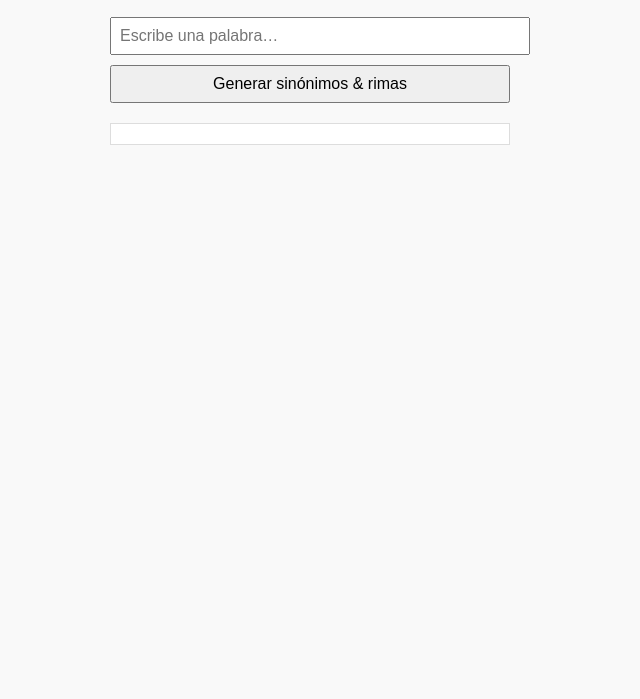
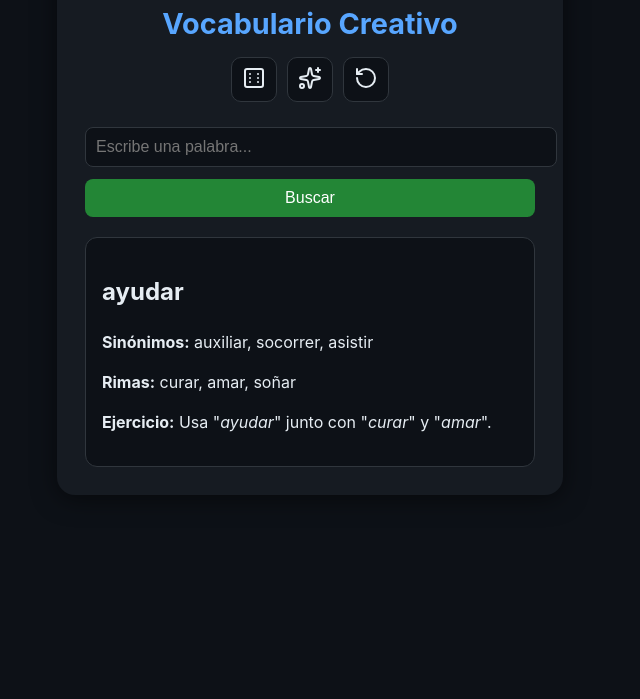
Before and after one commit to delgadojoseph271/widget-vocab-rimas, a plain HTML site: page index.html in a window 1280 px wide. Shown: the part 101-800 px from the top of the page, without its empty margins (330-970 px from the left). Drawn offline with nearby package versions, Linux system fonts and the light colour scheme.

Commit message:
prototipo de diccionario JSON con sinónimos y rimas para palabras en español.

```diff
--- /dev/null
+++ b/dictionary.json
@@ -0,0 +1,157 @@
+{
+  "hablar": {
+    "synonyms": ["comunicar", "expresar", "manifestar"],
+    "rhymes": ["bailar", "marchar", "soñar"]
+  },
+  "amar": {
+    "synonyms": ["adorar", "querer", "valorar"],
+    "rhymes": ["crear", "luchar", "volar"]
+  },
+  "vivir": {
+    "synonyms": ["existir", "experimentar", "respirar"],
+    "rhymes": ["sentir", "compartir", "latir"]
+  },
+  "soñar": {
+    "synonyms": ["imaginar", "anhelar", "visualizar"],
+    "rhymes": ["volar", "amar", "luchar"]
+  },
+  "crear": {
+    "synonyms": ["inventar", "producir", "construir"],
+    "rhymes": ["amar", "soñar", "brillar"]
+  },
+
+  "comer": { "synonyms": ["alimentarse", "devorar", "ingerir"], "rhymes": ["beber", "volver", "correr"] },
+  "beber": { "synonyms": ["tomar", "hidratarse", "sorber"], "rhymes": ["correr", "leer", "temer"] },
+  "dormir": { "synonyms": ["reposar", "descansar", "adormecerse"], "rhymes": ["sentir", "venir", "partir"] },
+  "leer": { "synonyms": ["ojear", "repasar", "estudiar"], "rhymes": ["creer", "volver", "beber"] },
+  "escribir": { "synonyms": ["redactar", "anotar", "componer"], "rhymes": ["vivir", "subir", "decidir"] },
+  "mirar": { "synonyms": ["observar", "ver", "contemplar"], "rhymes": ["jugar", "amar", "sonar"] },
+  "escuchar": { "synonyms": ["oír", "atender", "prestar atención"], "rhymes": ["guardar", "amar", "mirar"] },
+  "correr": { "synonyms": ["trotar", "apresurarse", "galopar"], "rhymes": ["morder", "volver", "saber"] },
+  "caminar": { "synonyms": ["andar", "pasear", "desplazarse"], "rhymes": ["amar", "pasar", "llegar"] },
+  "bailar": { "synonyms": ["danza", "moverse", "girar"], "rhymes": ["hablar", "amar", "soñar"] },
+  "reír": { "synonyms": ["sonreír", "carcajear", "divertirse"], "rhymes": ["vivir", "decir", "repetir"] },
+  "llorar": { "synonyms": ["sollozar", "lamentar", "gemir"], "rhymes": ["amar", "mirar", "vagar"] },
+  "jugar": { "synonyms": ["divertirse", "entretenerse", "competir"], "rhymes": ["nadar", "soñar", "amar"] },
+  "cocinar": { "synonyms": ["guisar", "preparar", "hornear"], "rhymes": ["marinar", "calar", "amar"] },
+  "aprender": { "synonyms": ["estudiar", "asimilar", "entender"], "rhymes": ["comprender", "crecer", "saber"] },
+  "enseñar": { "synonyms": ["instruir", "mostrar", "guiar"], "rhymes": ["llevar", "amar", "soñar"] },
+  "pensar": { "synonyms": ["meditar", "reflexionar", "considerar"], "rhymes": ["lanzar", "soñar", "amar"] },
+  "saber": { "synonyms": ["conocer", "entender", "dominar"], "rhymes": ["haber", "caber", "leer"] },
+  "conocer": { "synonyms": ["identificar", "reconocer", "saber"], "rhymes": ["aparecer", "crecer", "parecer"] },
+  "buscar": { "synonyms": ["procurar", "explorar", "indagar"], "rhymes": ["encontrar", "amar", "luchar"] },
+  "encontrar": { "synonyms": ["hallar", "descubrir", "localizar"], "rhymes": ["buscar", "amar", "nadar"] },
+
+  "abrir": { "synonyms": ["desbloquear", "destapar", "inaugurar"], "rhymes": ["cubrir", "vivir", "subir"] },
+  "cerrar": { "synonyms": ["clausurar", "cerrar", "precintar"], "rhymes": ["besar", "guardar", "cantar"] },
+  "sentir": { "synonyms": ["percibir", "experimentar", "notar"], "rhymes": ["vivir", "latir", "compartir"] },
+  "gustar": { "synonyms": ["agradar", "placer", "satisfacer"], "rhymes": ["amar", "mirar", "nadar"] },
+  "odiar": { "synonyms": ["detestar", "aborrecer", "rechazar"], "rhymes": ["amar", "llamar", "temblar"] },
+  "trabajar": { "synonyms": ["laborar", "operar", "emplearse"], "rhymes": ["cantar", "andar", "amar"] },
+  "descansar": { "synonyms": ["reposar", "relajarse", "reponerse"], "rhymes": ["soñar", "amar", "nadar"] },
+  "viajar": { "synonyms": ["desplazarse", "peregrinar", "recorrer"], "rhymes": ["navegar", "amar", "llegar"] },
+  "llegar": { "synonyms": ["arribar", "alcanzar", "presentarse"], "rhymes": ["amar", "pasar", "entrar"] },
+  "salir": { "synonyms": ["partir", "irse", "egresar"], "rhymes": ["venir", "dormir", "vivir"] },
+  "entrar": { "synonyms": ["acceder", "ingresar", "penetrar"], "rhymes": ["sonar", "amar", "llegar"] },
+
+  "comprar": { "synonyms": ["adquirir", "obtener", "mercar"], "rhymes": ["vender", "amar", "andar"] },
+  "vender": { "synonyms": ["comercializar", "ofrecer", "traficar"], "rhymes": ["comprar", "amar", "volver"] },
+  "pagar": { "synonyms": ["abonar", "saldar", "remunerar"], "rhymes": ["jugar", "amar", "llegar"] },
+
+  "cantar": { "synonyms": ["entonar", "vocalizar", "tararear"], "rhymes": ["amar", "bailar", "soñar"] },
+  "gritar": { "synonyms": ["vociferar", "chillar", "exclamar"], "rhymes": ["llorar", "amar", "mirar"] },
+  "susurrar": { "synonyms": ["murmurar", "susurrar", "susurrar"], "rhymes": ["amar", "mirar", "nadar"] },
+
+  "llevar": { "synonyms": ["transportar", "portar", "cargar"], "rhymes": ["traer", "amar", "nadar"] },
+  "traer": { "synonyms": ["transportar", "acercar", "conducir"], "rhymes": ["llevar", "amar", "soñar"] },
+  "quedar": { "synonyms": ["permanecer", "reposar", "mantenerse"], "rhymes": ["esperar", "amar", "soñar"] },
+  "esperar": { "synonyms": ["aguardar", "anhelar", "confiar"], "rhymes": ["amar", "soñar", "llegar"] },
+  "olvidar": { "synonyms": ["desatender", "ignorar", "perder memoria"], "rhymes": ["recordar", "amar", "errar"] },
+  "recordar": { "synonyms": ["rememorar", "evocar", "rememorar"], "rhymes": ["olvidar", "amar", "soñar"] },
+
+  "besar": { "synonyms": ["besar", "besar", "dar un beso"], "rhymes": ["amar", "besar", "soñar"] },
+  "abrazar": { "synonyms": ["estrechar", "asirse", "envolver"], "rhymes": ["besar", "amar", "soñar"] },
+  "ayudar": { "synonyms": ["auxiliar", "socorrer", "asistir"], "rhymes": ["curar", "amar", "soñar"] },
+  "curar": { "synonyms": ["sanar", "recuperar", "restaurar"], "rhymes": ["ayudar", "amar", "soñar"] },
+
+  "romper": { "synonyms": ["quebrar", "fragmentar", "dañar"], "rhymes": ["comer", "correr", "volver"] },
+  "arreglar": { "synonyms": ["reparar", "ajustar", "componer"], "rhymes": ["llegar", "amar", "soñar"] },
+  "construir": { "synonyms": ["edificar", "levantar", "fabricar"], "rhymes": ["destruir", "amar", "soñar"] },
+  "destruir": { "synonyms": ["arrasar", "demoler", "anular"], "rhymes": ["construir", "amar", "soñar"] },
+
+  "mejorar": { "synonyms": ["optimizar", "perfeccionar", "progresar"], "rhymes": ["cantar", "amar", "soñar"] },
+  "pegar": { "synonyms": ["golpear", "adherir", "unir"], "rhymes": ["nadar", "amar", "soñar"] },
+  "tocar": { "synonyms": ["palpar", "rozar", "interpretar"], "rhymes": ["bocar", "amar", "soñar"] },
+
+  "oler": { "synonyms": ["oler", "olfatear", "perfundir"], "rhymes": ["oler", "amar", "soñar"] },
+  "probar": { "synonyms": ["intentar", "degustar", "verificar"], "rhymes": ["robar", "amar", "soñar"] },
+
+  "cortar": { "synonyms": ["seccionar", "rebanar", "recortar"], "rhymes": ["mortar", "amar", "soñar"] },
+  "peinar": { "synonyms": ["cepillar", "peinarse", "peinar"], "rhymes": ["amar", "soñar", "llegar"] },
+  "vestir": { "synonyms": ["atar ropa", "ponerse", "adornar"], "rhymes": ["vivir", "decidir", "subir"] },
+
+  "nadar": { "synonyms": ["bañarse", "flotar", "navegar"], "rhymes": ["jugar", "amar", "soñar"] },
+  "flotar": { "synonyms": ["levitar", "suspender", "navegar"], "rhymes": ["nadar", "amar", "soñar"] },
+
+  "caer": { "synonyms": ["desplomarse", "precipitarse", "bajar"], "rhymes": ["morder", "amar", "soñar"] },
+  "subir": { "synonyms": ["ascender", "elevar", "aumentar"], "rhymes": ["vivir", "decidir", "subir"] },
+  "bajar": { "synonyms": ["descender", "reducir", "disminuir"], "rhymes": ["llegar", "amar", "soñar"] },
+
+  "cambiar": { "synonyms": ["modificar", "transformar", "sustituir"], "rhymes": ["amar", "llegar", "soñar"] },
+  "mantener": { "synonyms": ["conservar", "sostener", "preservar"], "rhymes": ["tener", "amar", "soñar"] },
+
+  "saltar": { "synonyms": ["brincar", "elevarse", "botar"], "rhymes": ["contar", "volar", "andar"] },
+  "apagar": { "synonyms": ["extinguir", "desconectar", "silenciar"], "rhymes": ["encender", "amar", "soñar"] },
+  "encender": { "synonyms": ["prender", "iluminar", "activar"], "rhymes": ["apagar", "amar", "soñar"] },
+
+  "pintar": { "synonyms": ["colorear", "repintar", "ilustrar"], "rhymes": ["cantar", "amar", "soñar"] },
+  "dibujar": { "synonyms": ["trazar", "esbozar", "ilustrar"], "rhymes": ["pintar", "amar", "soñar"] },
+
+  "medir": { "synonyms": ["calibrar", "evaluar", "dimensionar"], "rhymes": ["oír", "vivir", "decidir"] },
+  "pesar": { "synonyms": ["evaluar peso", "sopesar", "calcular"], "rhymes": ["besar", "amar", "soñar"] },
+
+  "jurar": { "synonyms": ["prometer", "asegurar", "vengar"], "rhymes": ["mentir", "amar", "soñar"] },
+  "mentir": { "synonyms": ["engañar", "fingir", "falsear"], "rhymes": ["jurar", "amar", "soñar"] },
+
+  "decir": { "synonyms": ["afirmar", "expresar", "mencionar"], "rhymes": ["repetir", "vivir", "sentir"] },
+  "contar": { "synonyms": ["relatar", "enumerar", "narrar"], "rhymes": ["saltar", "amar", "soñar"] },
+  "explicar": { "synonyms": ["aclarar", "detallar", "ilustrar"], "rhymes": ["brillar", "amar", "soñar"] },
+  "mostrar": { "synonyms": ["enseñar", "exhibir", "revelar"], "rhymes": ["contar", "amar", "soñar"] },
+
+  "envolver": { "synonyms": ["cubrir", "envolver", "encapsular"], "rhymes": ["resolver", "amar", "soñar"] },
+  "desenvolver": { "synonyms": ["desempaquetar", "abrir", "descubrir"], "rhymes": ["envolver", "amar", "soñar"] },
+
+  "guardar": { "synonyms": ["conservar", "archivar", "resguardar"], "rhymes": ["mirar", "amar", "soñar"] },
+  "romperse": { "synonyms": ["fracturarse", "quebrarse", "deshacer"], "rhymes": ["caerse", "amar", "soñar"] },
+
+  "sonar": { "synonyms": ["resonar", "retumbar", "emitir sonido"], "rhymes": ["amar", "mirar", "soñar"] },
+  "brillar": { "synonyms": ["resplandecer", "lucir", "relumbrar"], "rhymes": ["crear", "amar", "soñar"] },
+
+  "apoyar": { "synonyms": ["sostener", "respaldar", "ayudar"], "rhymes": ["soñar", "amar", "luchar"] },
+  "sostener": { "synonyms": ["mantener", "apoyar", "sujetar"], "rhymes": ["tener", "amar", "soñar"] },
+
+  "nacer": { "synonyms": ["surgir", "originarse", "aparecer"], "rhymes": ["crecer", "parecer", "volver"] },
+  "crecer": { "synonyms": ["aumentar", "desarrollarse", "expandirse"], "rhymes": ["nacer", "aparecer", "conocer"] },
+
+  "componer": { "synonyms": ["crear", "formar", "organizar"], "rhymes": ["responder", "amar", "soñar"] },
+  "describir": { "synonyms": ["detallar", "explicar", "caracterizar"], "rhymes": ["inscribir", "amar", "soñar"] },
+
+  "limpiar": { "synonyms": ["asear", "pulir", "sanear"], "rhymes": ["regar", "amar", "soñar"] },
+  "ensuciar": { "synonyms": ["manchar", "contaminar", "embarrar"], "rhymes": ["lavar", "amar", "soñar"] },
+
+  "florecer": { "synonyms": ["brotar", "manifestarse", "prosperar"], "rhymes": ["crecer", "nacer", "parecer"] },
+  "marchitar": { "synonyms": ["secar", "decaer", "desvanecer"], "rhymes": ["partir", "amar", "soñar"] },
+
+  "sonreír": { "synonyms": ["reír", "esbozar sonrisa", "alabar"], "rhymes": ["reír", "vivir", "decir"] },
+  "suspirar": { "synonyms": ["exhalar", "aspirar", "anhelar"], "rhymes": ["amar", "soñar", "llegar"] },
+
+  "filtrar": { "synonyms": ["colarlo", "depurar", "tamizar"], "rhymes": ["alterar", "amar", "soñar"] },
+  "fusionar": { "synonyms": ["unir", "combinar", "integrar"], "rhymes": ["razonar", "amar", "soñar"] },
+
+  "nutrir": { "synonyms": ["alimentar", "sustentar", "alimentarse"], "rhymes": ["construir", "vivir", "decidir"] },
+  "proteger": { "synonyms": ["resguardar", "defender", "cuidar"], "rhymes": ["llegar", "amar", "soñar"] },
+
+  "investigar": { "synonyms": ["indagar", "explorar", "analizar"], "rhymes": ["buscar", "amar", "soñar"] },
+  "analizar": { "synonyms": ["examinar", "estudiar", "descomponer"], "rhymes": ["finalizar", "amar", "soñar"] }
+
+}
--- a/index.html
+++ b/index.html
@@ -1,18 +1,30 @@
 <!DOCTYPE html>
 <html lang="es">
 <head>
-  <meta charset="utf-8">
-  <title>Widget Vocabulario & Rimas</title>
-  <link rel="stylesheet" href="styles.css">
-  <meta name="viewport" content="width=device-width, initial-scale=1">
+  <meta charset="UTF-8" />
+  <meta name="viewport" content="width=device-width, initial-scale=1.0" />
+  <title>Vocabulario & Rimas</title>
+  <link rel="stylesheet" href="styles.css" />
+  <script src="https://unpkg.com/lucide@latest"></script>
 </head>
 <body>
   <div class="container">
-    <h1>Mejorar mi prosa</h1>
-    <input type="text" id="wordInput" placeholder="Escribe una palabra…">
-    <button id="btnGenerate">Generar sinónimos & rimas</button>
+    <h1>Vocabulario Creativo</h1>
+    <p id="dailyWordTitle"></p>
+
+    <div class="controls">
+      <button id="btnNew" title="Nueva palabra del día"><i data-lucide="dice-6"></i></button>
+      <button id="btnIdea" title="Inspiración aleatoria"><i data-lucide="sparkles"></i></button>
+      <button id="btnReset" title="Reiniciar palabra"><i data-lucide="rotate-ccw"></i></button>
+    </div>
+
+    <input id="wordInput" placeholder="Escribe una palabra..." />
+    <button id="btnGenerate">Buscar</button>
+
     <div id="output"></div>
   </div>
+
+  <canvas id="particles"></canvas>
   <script src="script.js"></script>
 </body>
 </html>
--- a/script.js
+++ b/script.js
@@ -1,24 +1,121 @@
-const dictionary = {
-  "hablar": { synonyms: ["comunicar", "expresar", "manifestar"], rhymes: ["abalar", "acallar", "infalar"] },
-  "cantar": { synonyms: ["entonar", "entonizar", "entonación"], rhymes: ["plantar", "andar", "mantar"] }
-  // … añade más palabras, sinónimos, rimas como quieras
-};
+let dictionary = {};
+const output = document.getElementById("output");
 
-document.getElementById("btnGenerate").addEventListener("click", () => {
-  const w = document.getElementById("wordInput").value.trim().toLowerCase();
-  const out = document.getElementById("output");
-  if (!w) {
-    out.innerHTML = "<p>Por favor escribe una palabra.</p>";
-    return;
-  }
-  const data = dictionary[w];
+// --- Cargar el diccionario ---
+fetch("dictionary.json")
+  .then(res => res.json())
+  .then(data => {
+    dictionary = data;
+    showDailyWord();
+    lucide.createIcons(); // activar iconos
+  });
+
+// --- EVENTOS ---
+document.getElementById("btnGenerate").addEventListener("click", generate);
+document.getElementById("wordInput").addEventListener("input", spawnParticles);
+document.getElementById("btnNew").addEventListener("click", newWord);
+document.getElementById("btnIdea").addEventListener("click", inspiration);
+document.getElementById("btnReset").addEventListener("click", resetWord);
+
+// --- Palabra del día ---
+function showDailyWord() {
+  const today = new Date().toISOString().slice(0, 10);
+  const saved = JSON.parse(localStorage.getItem("dailyWord"));
+  if (saved && saved.date === today) return displayWord(saved.word);
+
+  const keys = Object.keys(dictionary);
+  const randomWord = keys[Math.floor(Math.random() * keys.length)];
+  localStorage.setItem("dailyWord", JSON.stringify({ word: randomWord, date: today }));
+  displayWord(randomWord);
+}
+
+function newWord() {
+  localStorage.removeItem("dailyWord");
+  showDailyWord();
+}
+
+function inspiration() {
+  const ideas = [
+    "Improvisa una frase con ritmo.",
+    "Transforma una emoción en metáfora.",
+    "Usa la palabra del día para describir el amanecer.",
+    "Crea una rima con tu estado actual.",
+    "Explica tu día usando tres sinónimos de 'vivir'."
+  ];
+  const idea = ideas[Math.floor(Math.random() * ideas.length)];
+  output.innerHTML = `<p><strong>Inspiración:</strong> ${idea}</p>`;
+  output.classList.add("visible");
+}
+
+function resetWord() {
+  output.innerHTML = "";
+  document.getElementById("wordInput").value = "";
+}
+
+// --- Mostrar palabra ---
+function generate() {
+  const word = document.getElementById("wordInput").value.trim().toLowerCase();
+  displayWord(word);
+}
+
+function displayWord(word) {
+  if (!word) return;
+  const data = dictionary[word];
+  output.classList.remove("visible");
+  void output.offsetWidth; // forzar reflow
+
   if (data) {
-    out.innerHTML = `
+    output.innerHTML = `
+      <h2>${word}</h2>
       <p><strong>Sinónimos:</strong> ${data.synonyms.join(", ")}</p>
       <p><strong>Rimas:</strong> ${data.rhymes.join(", ")}</p>
-      <p><strong>Ejercicio:</strong> Usa la palabra "<em>${w}</em>" junto con "<em>${data.rhymes[0]}</em>" y "<em>${data.rhymes[1]}</em>" para improvisar un mini discurso.</p>
+      <p><strong>Ejercicio:</strong> Usa "<em>${word}</em>" junto con "<em>${data.rhymes[0]}</em>" y "<em>${data.rhymes[1]}</em>".</p>
     `;
   } else {
-    out.innerHTML = `<p>No se encontró la palabra en el diccionario. Prueba otra.</p>`;
+    output.innerHTML = `<p>No se encontró <strong>${word}</strong> en el diccionario.</p>`;
   }
-});
+
+  setTimeout(() => output.classList.add("visible"), 50);
+}
+
+// --- Partículas visuales ---
+const canvas = document.getElementById("particles");
+const ctx = canvas.getContext("2d");
+let particles = [];
+resizeCanvas();
+
+window.addEventListener("resize", resizeCanvas);
+
+function resizeCanvas() {
+  canvas.width = window.innerWidth;
+  canvas.height = window.innerHeight;
+}
+
+function spawnParticles() {
+  for (let i = 0; i < 5; i++) {
+    particles.push({
+      x: window.innerWidth / 2 + (Math.random() - 0.5) * 100,
+      y: window.innerHeight / 2 - 100 + Math.random() * 50,
+      size: Math.random() * 2 + 1,
+      speedY: Math.random() * -1 - 0.5,
+      speedX: (Math.random() - 0.5) * 1,
+      opacity: 1
+    });
+  }
+}
+
+function animateParticles() {
+  ctx.clearRect(0, 0, canvas.width, canvas.height);
+  particles.forEach((p, i) => {
+    p.x += p.speedX;
+    p.y += p.speedY;
+    p.opacity -= 0.015;
+    ctx.fillStyle = `rgba(88,166,255,${p.opacity})`;
+    ctx.beginPath();
+    ctx.arc(p.x, p.y, p.size, 0, Math.PI * 2);
+    ctx.fill();
+    if (p.opacity <= 0) particles.splice(i, 1);
+  });
+  requestAnimationFrame(animateParticles);
+}
+animateParticles();
--- a/styles.css
+++ b/styles.css
@@ -1,21 +1,150 @@
+/* === DARK MODE ELEGANTE Y LIMPIO === */
+
 body {
-  font-family: sans-serif;
-  background: #f9f9f9;
-  padding: 20px;
+  font-family: 'Inter', sans-serif;
+  background: #0D1117;
+  color: #E6EDF3;
+  margin: 0;
+  padding: 0;
+  overflow: hidden;
 }
+
 .container {
-  max-width: 400px;
-  margin: 0 auto;
+  background: #161B22;
+  border-radius: 18px;
+  box-shadow: 0 4px 25px rgba(0,0,0,0.5);
+  padding: 28px;
+  width: 90%;
+  max-width: 450px;
+  text-align: center;
+  margin: 60px auto;
+  position: relative;
+  z-index: 10;
 }
-input, button {
+
+h1 {
+  font-size: 1.8rem;
+  color: #58A6FF;
+  margin-bottom: 4px;
+}
+
+#dailyWordTitle {
+  color: #3FB950;
+  font-weight: 500;
+  margin-bottom: 15px;
+  letter-spacing: 0.5px;
+}
+
+/* --- BOTONES SUPERIORES --- */
+.controls {
+  display: flex;
+  justify-content: center;
+  gap: 10px;
+  margin-bottom: 15px;
+}
+
+.controls button {
+  background: #0D1117;
+  border: 1px solid #30363D;
+  color: #E6EDF3;
+  border-radius: 10px;
+  padding: 8px 10px;
+  cursor: pointer;
+  transition: all 0.2s ease;
+  position: relative;
+}
+
+.controls button:hover {
+  border-color: #58A6FF;
+  color: #58A6FF;
+}
+
+.controls button i {
+  width: 20px;
+  height: 20px;
+}
+
+/* --- TOOLTIPS --- */
+.controls button[title]:hover::after {
+  content: attr(title);
+  position: absolute;
+  bottom: -28px;
+  left: 50%;
+  transform: translateX(-50%);
+  background: #30363D;
+  color: #E6EDF3;
+  font-size: 12px;
+  padding: 4px 8px;
+  border-radius: 6px;
+  white-space: nowrap;
+  pointer-events: none;
+  opacity: 0.9;
+}
+
+/* --- INPUT Y BOTÓN --- */
+input {
   width: 100%;
-  padding: 8px;
+  padding: 10px;
+  margin-top: 10px;
+  border: 1px solid #30363D;
+  border-radius: 8px;
+  background: #0D1117;
+  color: #E6EDF3;
   font-size: 16px;
-  margin-top: 10px;
+  transition: border 0.2s ease, background 0.2s ease;
 }
+
+input:focus {
+  border-color: #58A6FF;
+  background: #161B22;
+  outline: none;
+}
+
+button#btnGenerate {
+  width: 100%;
+  background: #238636;
+  border: none;
+  color: #fff;
+  padding: 10px;
+  border-radius: 8px;
+  margin-top: 12px;
+  font-size: 16px;
+  font-weight: 500;
+  cursor: pointer;
+  transition: background 0.25s ease;
+}
+
+button#btnGenerate:hover {
+  background: #2EA043;
+}
+
+/* --- OUTPUT --- */
 #output {
+  background: #0D1117;
+  border-radius: 12px;
+  padding: 16px;
   margin-top: 20px;
-  background: white;
-  padding: 10px;
-  border: 1px solid #ddd;
+  border: 1px solid #30363D;
+  text-align: left;
+  line-height: 1.5;
+  opacity: 0;
+  transform: translateY(10px);
+  transition: all 0.5s ease;
 }
+
+#output.visible {
+  opacity: 1;
+  transform: translateY(0);
+}
+
+/* --- PARTICLES CANVAS --- */
+#particles {
+  position: fixed;
+  top: 0;
+  left: 0;
+  width: 100%;
+  height: 100%;
+  pointer-events: none;
+  z-index: 1;
+  background: transparent;
+}
```
